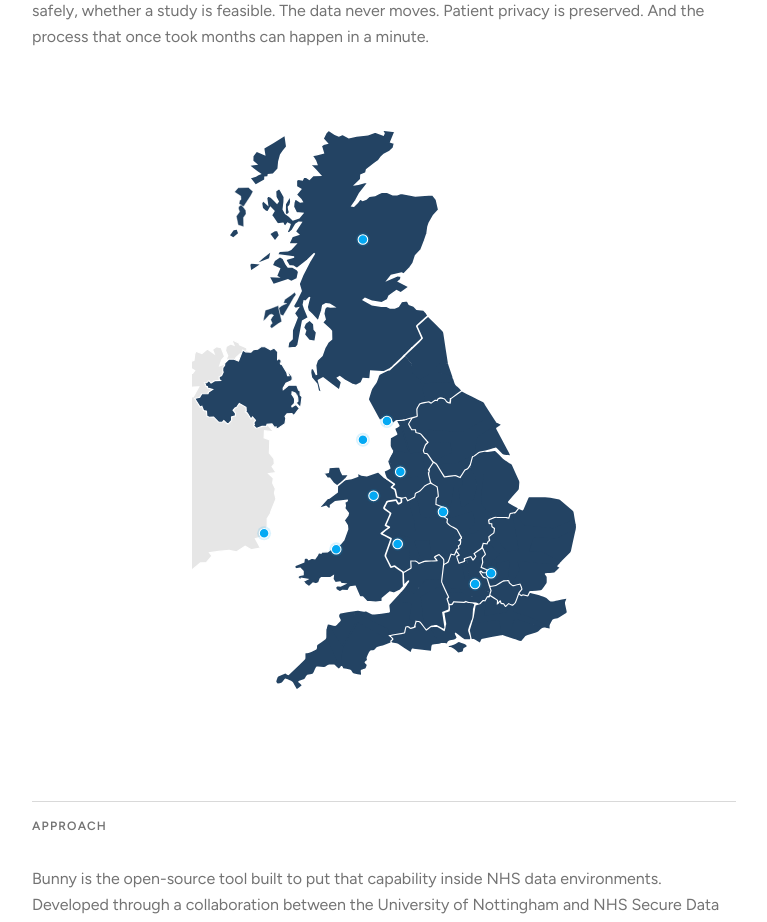
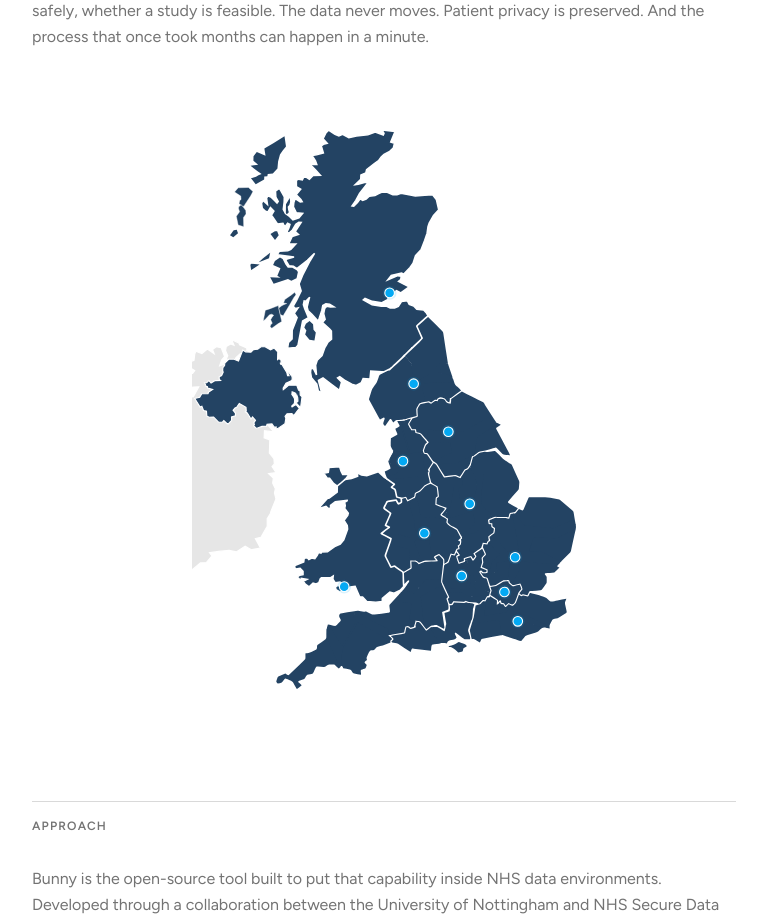
Before and after one commit to federated-research/ac.uk, a Next.js app in the folder website/: page /impact/cohort-discovery in a window 1280 px wide. Shown: the part 1460-2382 px from the top of the page, without its empty margins (256-1023 px from the left). Built offline with nearby package versions, Linux system fonts and the light colour scheme.

Commit message:
Fix places

```diff
--- a/website/components/core/uk-map.tsx
+++ b/website/components/core/uk-map.tsx
@@ -5,17 +5,17 @@ import { useState } from "react";
 const SKY = "#03A9F4";
 
 const cities: { name: string; x: number; y: number }[] = [
-  { name: "Dundee", x: 640, y: 410 },
-  { name: "London", x: 1060, y: 1700 },
-  { name: "Swansea", x: 270, y: 1510 },
-  { name: "Nottingham", x: 780, y: 1280 },
-  { name: "Oxford", x: 770, y: 1550 },
-  { name: "Bristol", x: 540, y: 1570 },
-  { name: "Cambridge", x: 940, y: 1430 },
-  { name: "Canterbury", x: 1120, y: 1660 },
-  { name: "Birmingham", x: 680, y: 1370 },
-  { name: "Manchester", x: 640, y: 1160 },
-  { name: "Yorkshire", x: 730, y: 1090 },
+  { name: "Dundee", x: 740, y: 610 },
+  { name: "London SDE", x: 1170, y: 1730 },
+  { name: "SERP", x: 570, y: 1710 },
+  { name: "East Midlands SDE", x: 1040, y: 1400 },
+  { name: "Thames Valley & Surrey SDE", x: 1010, y: 1670 },
+  { name: "East of England SDE", x: 1210, y: 1600 },
+  { name: "Kent, Medway & Wessex SDE", x: 1220, y: 1840 },
+  { name: "West Midlands SDE", x: 870, y: 1510 },
+  { name: "North West SDE", x: 790, y: 1240 },
+  { name: "Yorkshire & Humber SDE", x: 960, y: 1130 },
+  { name: "North East & North Cumbria SDE", x: 830, y: 950 },
 ];
 
 const MARKER_R = 18;
```
